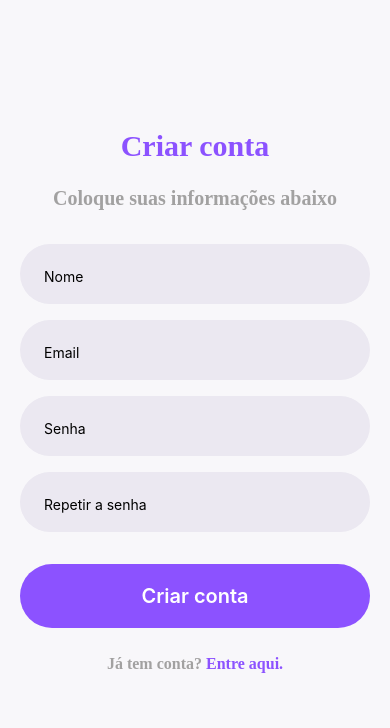
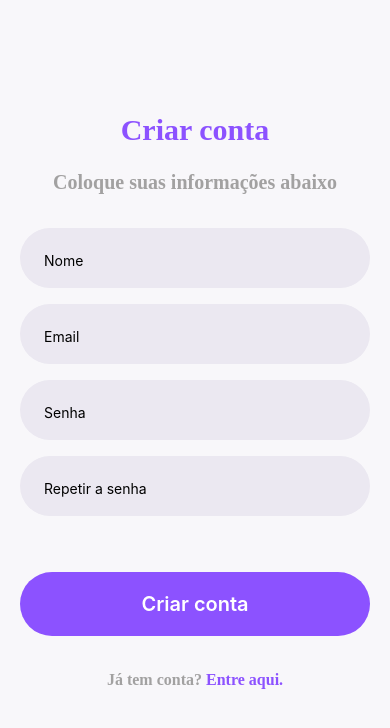
Before and after one commit to gtamaral/projeto-es, a React Native app in the folder front/: screen / in a window 390 px wide. Shown: the top 728 px of the page. Built offline with nearby package versions, Linux system fonts and the light colour scheme.

Commit message:
fix: margin text-input

```diff
--- a/front/src/pages/Register/index.js
+++ b/front/src/pages/Register/index.js
@@ -4,21 +4,21 @@ import Button from "../../components/Button";
 const Register = () => {
     return (
         <View className="flex-1 bg-[#F8F7FA]">
-            <View className="items-center justify-center flex pt-32">
+            <View className="items-center justify-center flex pt-28">
                 <Text className="font-bold text-[#8C52FF] text-3xl">Criar conta</Text>
                 <Text className="font-bold text-[#a2a1a1] font-semibold pt-5 text-xl mx-10 text-center">Coloque suas informações abaixo</Text>
             </View>
 
-            <View className="p-0 mt-8 flex mb-8">
+            <View className="p-0 mt-8 flex mb-14">
                 <View className="h-[60px] rounded-full bg-[#ebe8f1] mx-5 mb-4"><TextInput editable className="p-6" placeholder="Nome" /></View>
                 <View className="h-[60px] rounded-full bg-[#ebe8f1] mx-5 mb-4"><TextInput editable className="p-6" placeholder="Email" /></View>
                 <View className="h-[60px] rounded-full bg-[#ebe8f1] mx-5 mb-4"><TextInput editable className="p-6" placeholder="Senha"/></View>
                 <View className="h-[60px] rounded-full bg-[#ebe8f1] mx-5"><TextInput editable className="p-6" placeholder="Repetir a senha"/></View>
             </View>
 
-            <Button text="Criar conta" className="mt-8" />
+            <Button text="Criar conta" className="mt-1" />
 
-            <View className="flex items-center justify-center mt-6">
+            <View className="flex items-center justify-center mt-8">
                 <Text className="text-base text-[#a2a1a1] font-bold">Já tem conta? <Text className="text-[#8C52FF] text-base font-bold">Entre aqui.</Text></Text>
             </View>
         </View>
```
